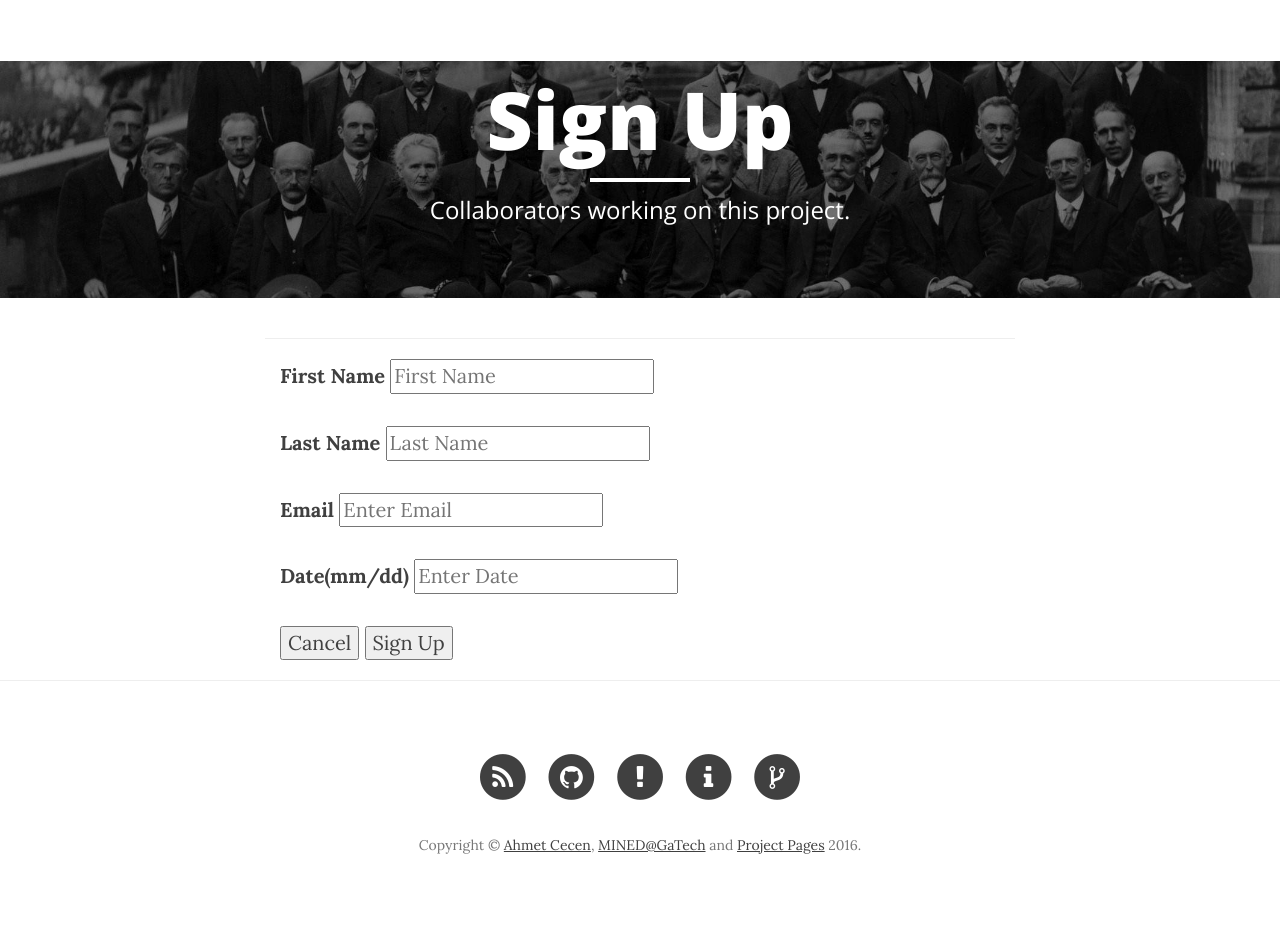
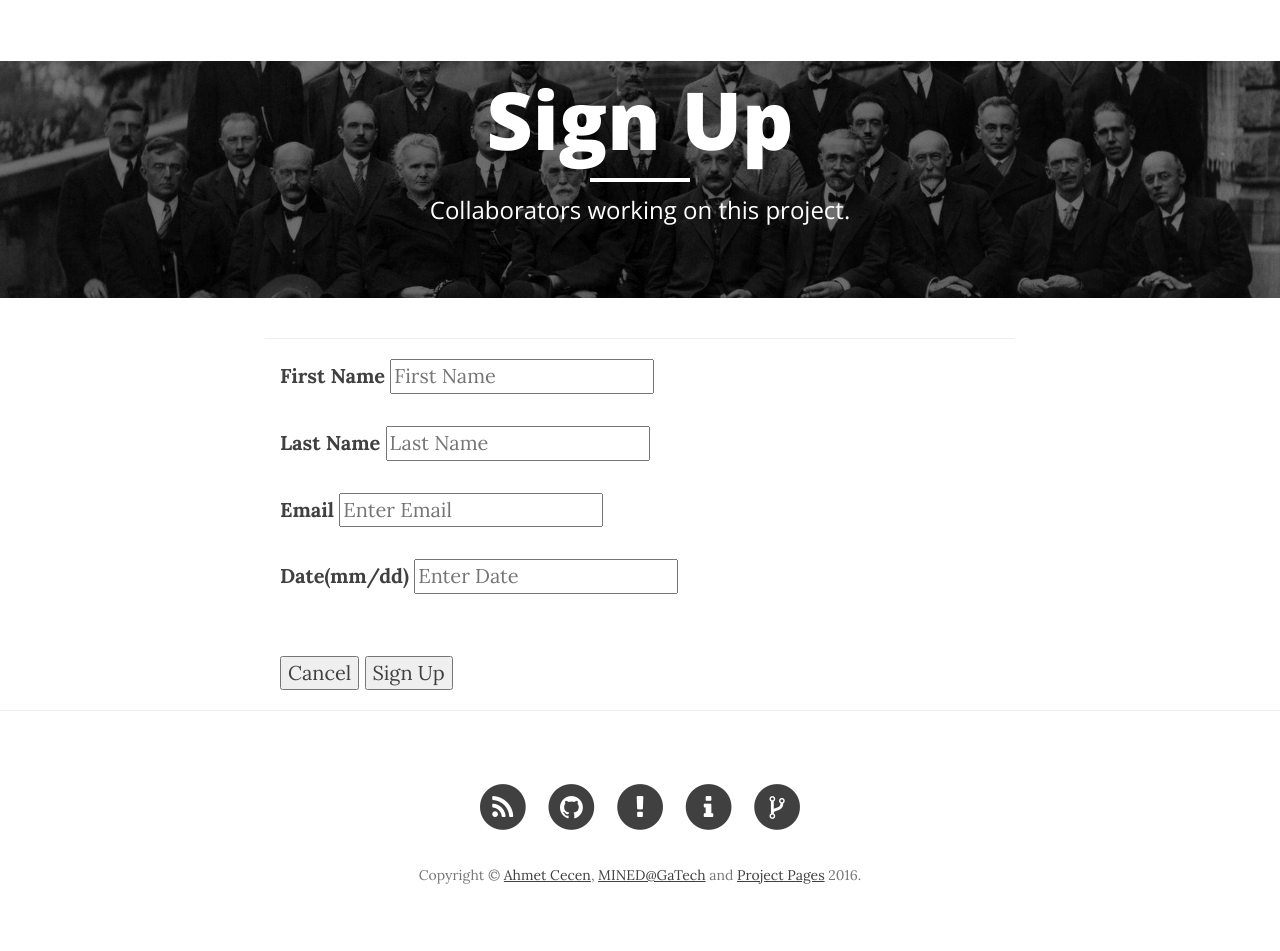
Before and after one commit to Amartyabb/project-pages, a Jekyll site: the page built from mentions.html, in a window 1280 px wide. Built offline with Jekyll 4.4.1, drawn with Linux system fonts in a browser that asks for light colours; nearby versions of some CDN libraries; before the commit the page ends 921 px from its top, so only the background shows below that.

Commit message:
Update mentions.html

```diff
--- a/mentions.html
+++ b/mentions.html
@@ -23,9 +23,9 @@ header-img: "img/home-bg.jpg"
     <p></p>
 
 
-
-
+   <p></p>
     <div class="clearfix">
+      <p></p>
       <button type="button"  class="cancelbtn">Cancel</button>
       <button type="submit" class="signupbtn">Sign Up</button>
     </div>
```
